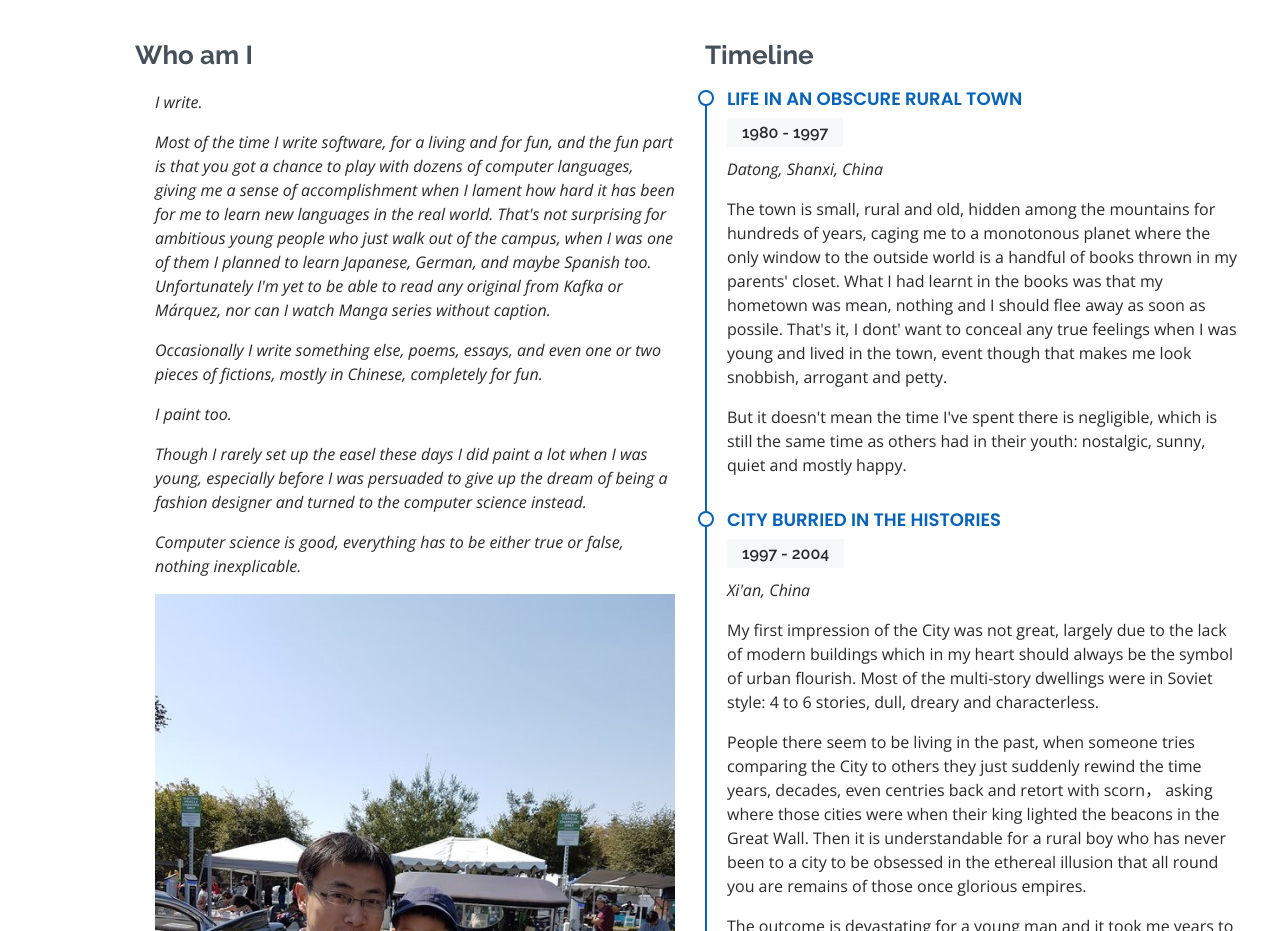
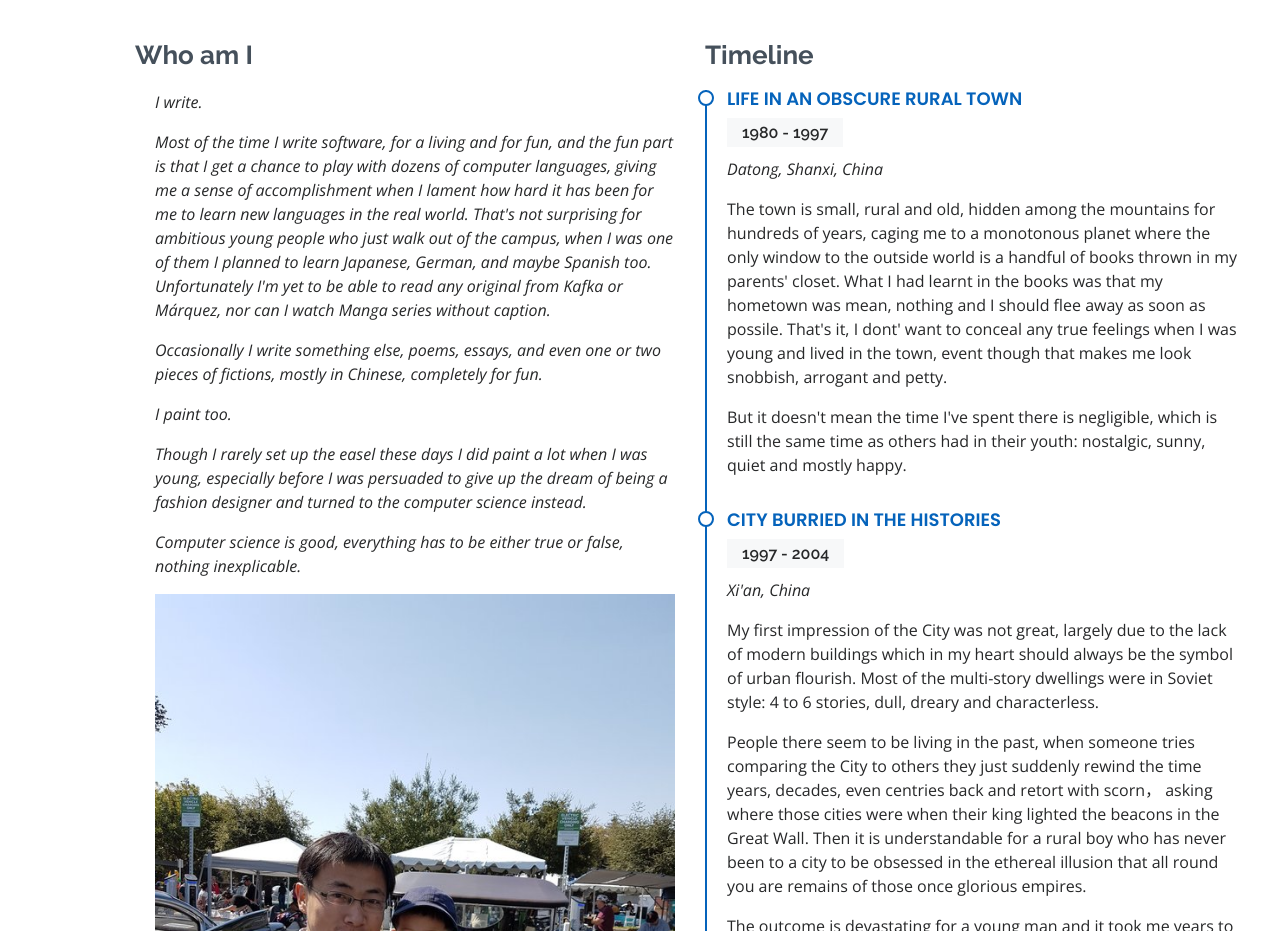
Before and after one commit to cli1980/homepage, a plain HTML site: page index.html in a window 1280 px wide. Shown: the part 1020-1951 px from the top of the page. Drawn offline with nearby package versions, Linux system fonts and the light colour scheme.

Commit message:
Minor change in summary.

```diff
--- a/index.html
+++ b/index.html
@@ -86,7 +86,7 @@
               <h3>Who am I</h3>
               <div class="item pb-0">
                 <p><em>I write.<p>
-Most of the time I write software, for a living and for fun, and the fun part is that you got a chance to play with dozens of computer languages, giving me a sense of accomplishment when I lament how hard it has been for me to learn new languages in the real world. That's not surprising for ambitious young people who just walk out of the campus, when I was one of them I planned to learn Japanese, German, and maybe Spanish too. Unfortunately I'm yet to be able to read any original from Kafka or Márquez, nor can I watch Manga series without caption.<p>
+Most of the time I write software, for a living and for fun, and the fun part is that I get a chance to play with dozens of computer languages, giving me a sense of accomplishment when I lament how hard it has been for me to learn new languages in the real world. That's not surprising for ambitious young people who just walk out of the campus, when I was one of them I planned to learn Japanese, German, and maybe Spanish too. Unfortunately I'm yet to be able to read any original from Kafka or Márquez, nor can I watch Manga series without caption.<p>
 Occasionally I write something else, poems, essays, and even one or two pieces of fictions, mostly in Chinese, completely for fun.<p>
 I paint too.<p>
 Though I rarely set up the easel these days I did paint a lot when I was young, especially before I was persuaded to give up the dream of being a fashion designer and turned to the computer science instead.<p>
```
Also changed, not shown: tpl/about/summary.txt.
